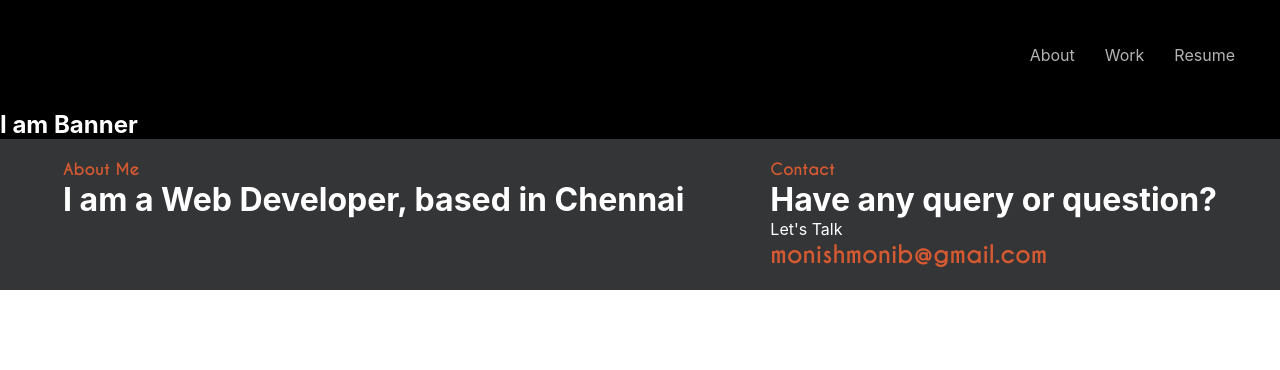
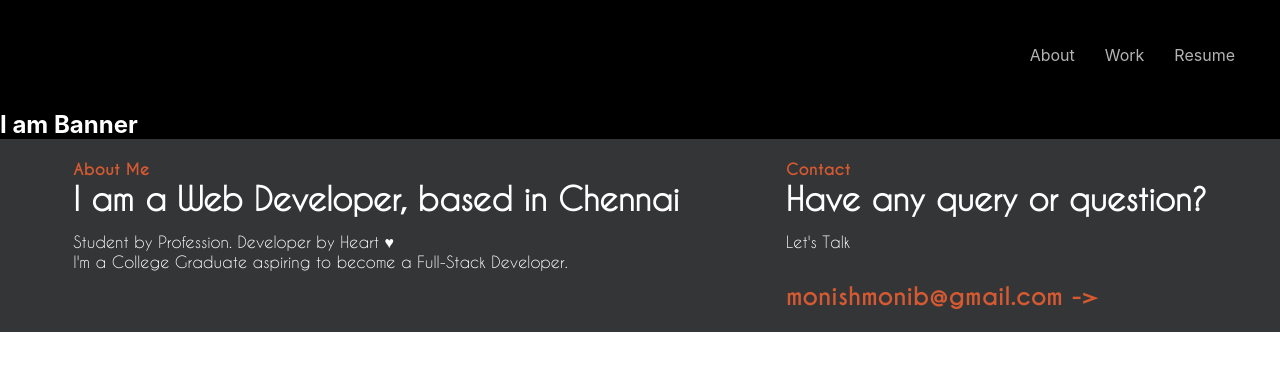
Before and after one commit to bmonish/react-portfolio, a React (Create React App) app: page / in a window 1280 px wide. Shown: the top 370 px of the page. Built offline with nearby package versions, Linux system fonts and the light colour scheme.

Commit message:
About Styling

```diff
--- a/src/components/About.js
+++ b/src/components/About.js
@@ -5,14 +5,20 @@ function About() {
   return (
     <div className="about">
       <div className="about__left">
-        <p class="about__accent">About Me</p>
+        <p className="about__accent">About Me</p>
         <h1>I am a Web Developer, based in Chennai</h1>
+        <p className="about__para">
+          Student by Profession. Developer by Heart &hearts; <br></br>I'm a
+          College Graduate aspiring to become a Full-Stack Developer.
+        </p>
       </div>
       <div className="about__right">
-        <p class="about__accent">Contact</p>
+        <p className="about__accent">Contact</p>
         <h1>Have any query or question?</h1>
-        <p>Let's Talk</p>
-        <h2 class="about__accent">{`monishmonib@gmail.com`}</h2>
+        <p className="about__para">Let's Talk</p>
+        <h2 className="about__accent email">
+          <a href="mailto:monishmonib@gmail.com">monishmonib@gmail.com -></a>
+        </h2>
       </div>
     </div>
   );
--- a/src/css/About.css
+++ b/src/css/About.css
@@ -13,6 +13,7 @@
     display: flex;
     align-items: flex-start;
     padding: 20px;
+    font-family: "CaviarDreams";
     justify-content: space-around;
 }
 
@@ -20,3 +21,16 @@
     font-family: "CaviarDreamsBold";
     color: #D65A31;
 }
+
+.about__para {
+    margin-top: 15px;
+}
+
+.email {
+    margin-top: 30px;
+}
+
+.email a {
+    text-decoration: none;
+    color: #D65A31;
+}
```
